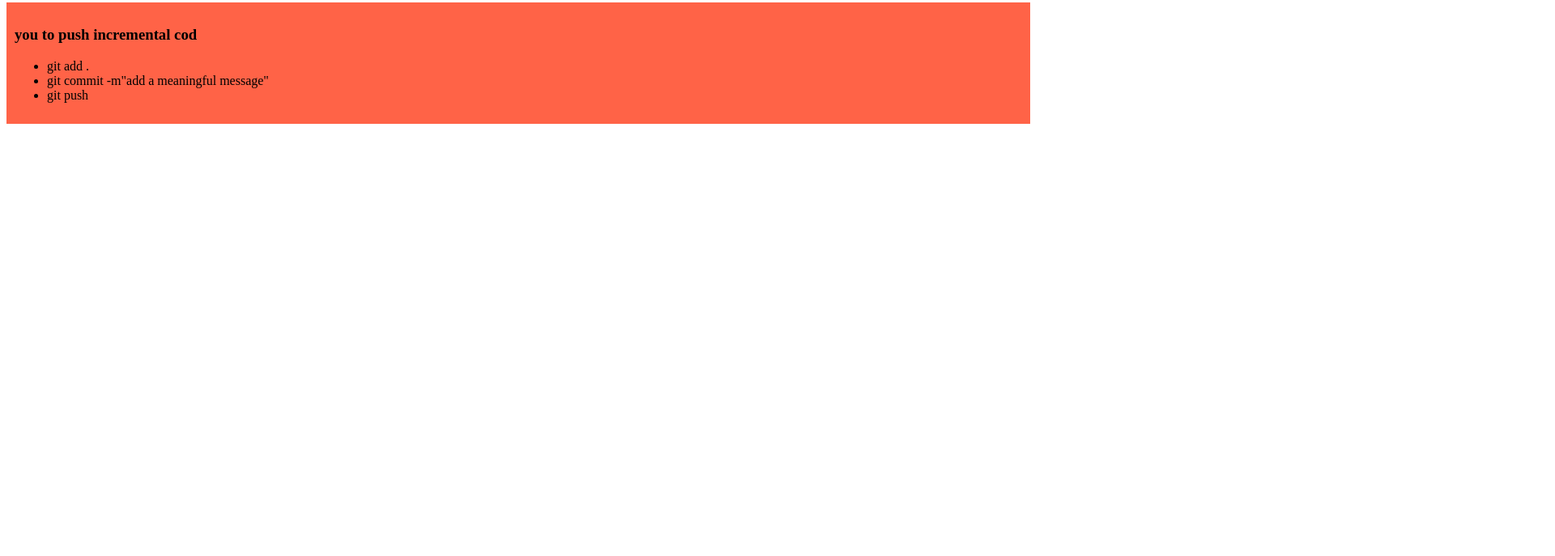
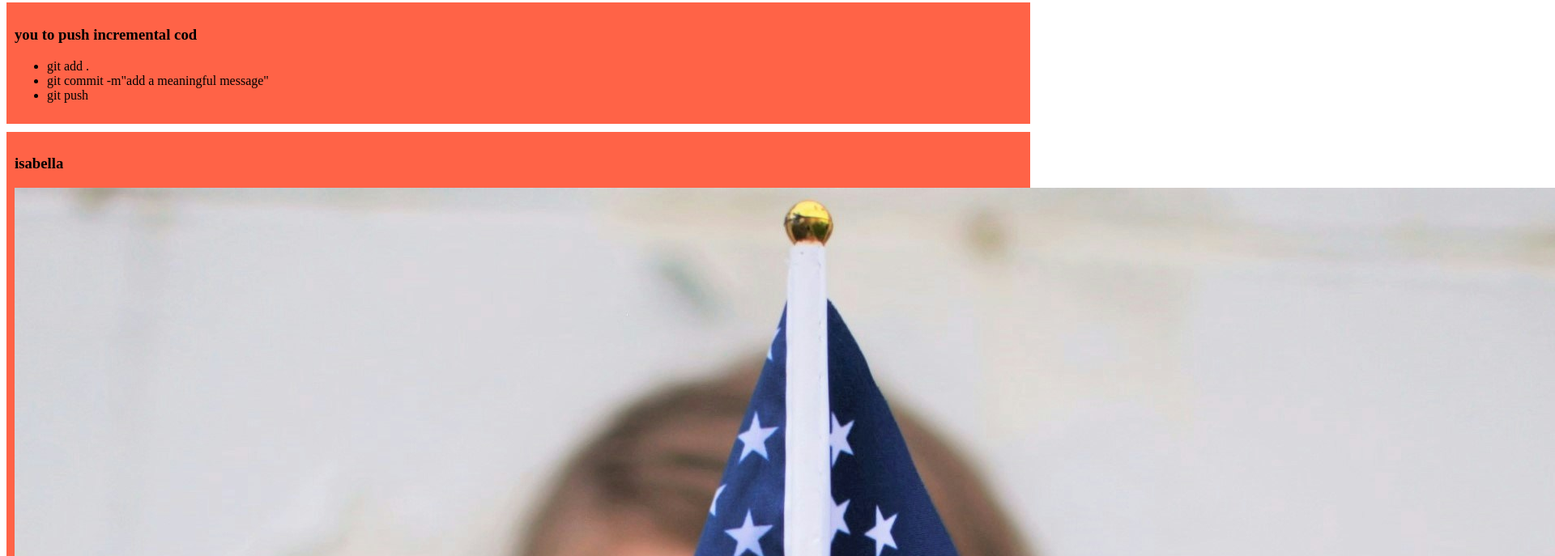
Before and after one commit to hafizsd/my-simple-website-b, a plain HTML site: page index.html in a window 1280 px wide. Shown: the part 429-1116 px from the top of the page at 81% size, 1920 px wide, since content can reach past the window. Before the commit the page ends 800 px from the top, so only its background shows below. Drawn offline with Linux system fonts and the light colour scheme.

Commit message:
added isabella now

```diff
--- a/index.html
+++ b/index.html
@@ -27,5 +27,9 @@
         <li>git push</li>
     </ul>
  </div>
+ <div>
+    <h3>isabella</h3>
+    <img src="images/isabella.jpg" alt="">
+ </div>
 </body>
 </html>
```
Also changed, not shown: images/isabella.jpg (added).
